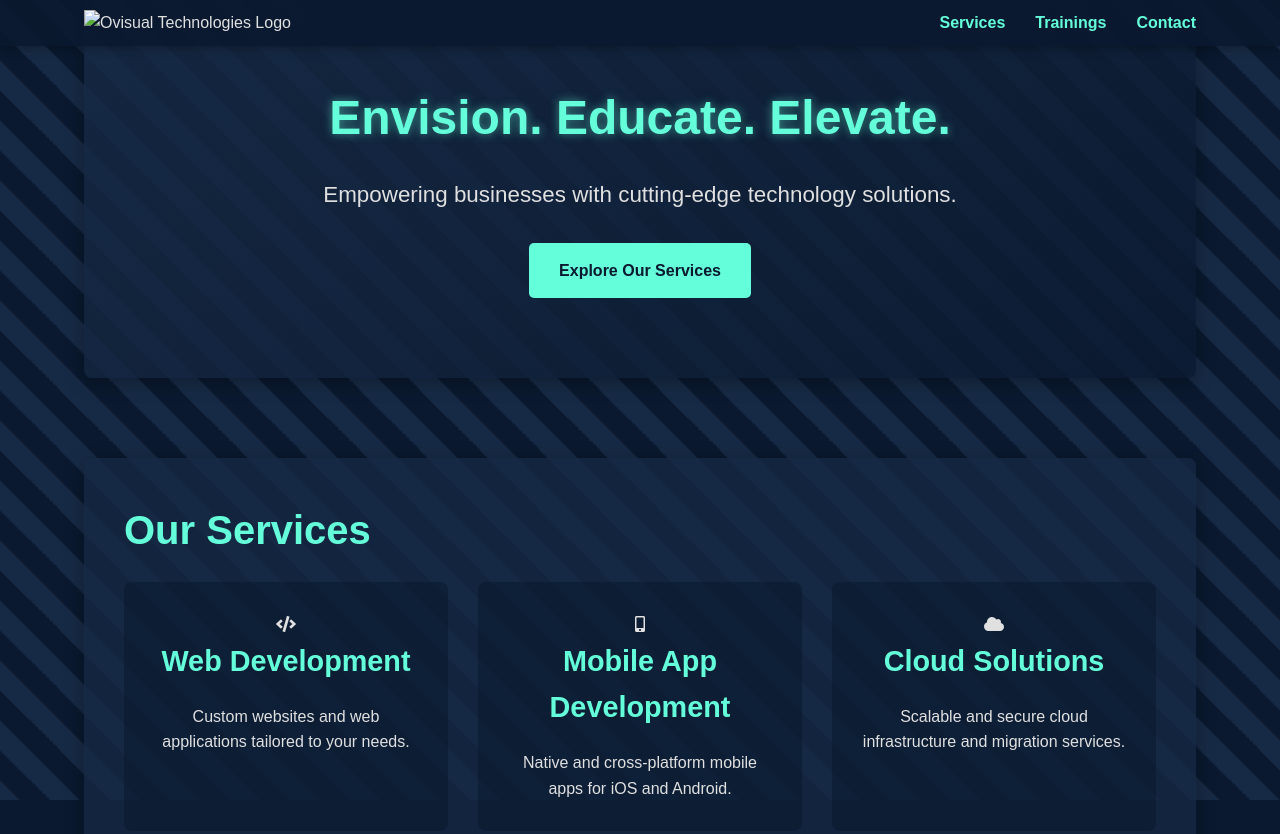
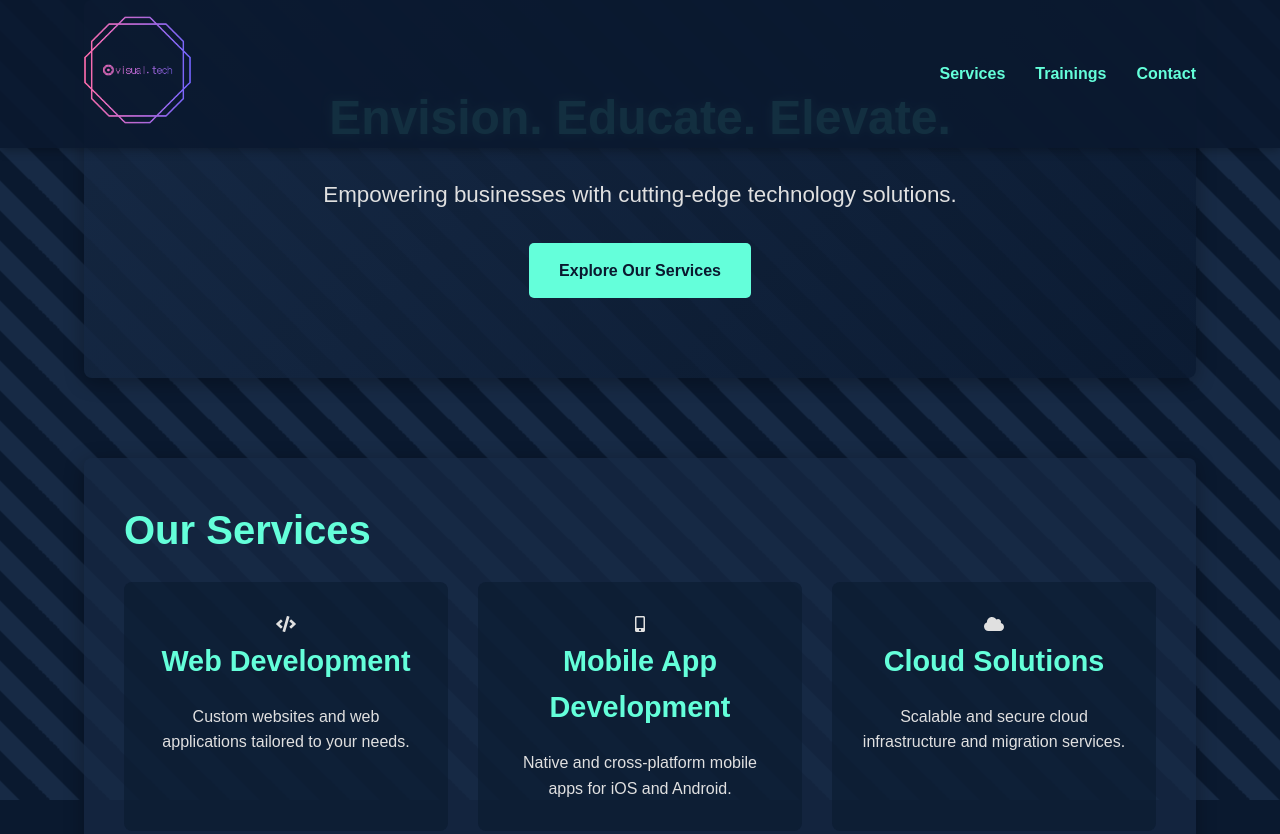
Before and after one commit to ovisual/ovisual.tech, a plain HTML site: page index.html in a window 1280 px wide. Shown: the top 834 px of the page. Drawn offline with Linux system fonts and the light colour scheme; the site is published under a folder, as on GitHub Pages, so addresses that start at the root find nothing.

Commit message:
Update index.html

```diff
--- a/index.html
+++ b/index.html
@@ -12,7 +12,7 @@
     <header>
         <div class="container">
             <div class="logo">
-                <img src="/logo2.png" alt="Ovisual Technologies Logo" />
+                <img src="logo2.png" alt="Ovisual Technologies Logo" />
             </div>
             <nav>
                 <ul>
```
